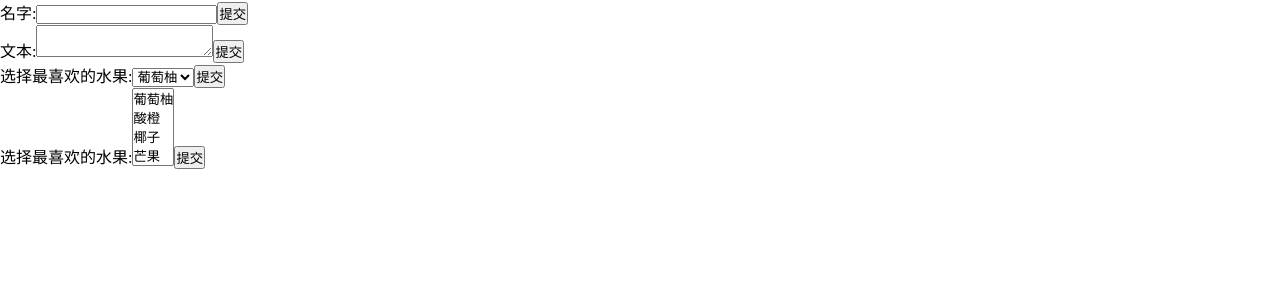
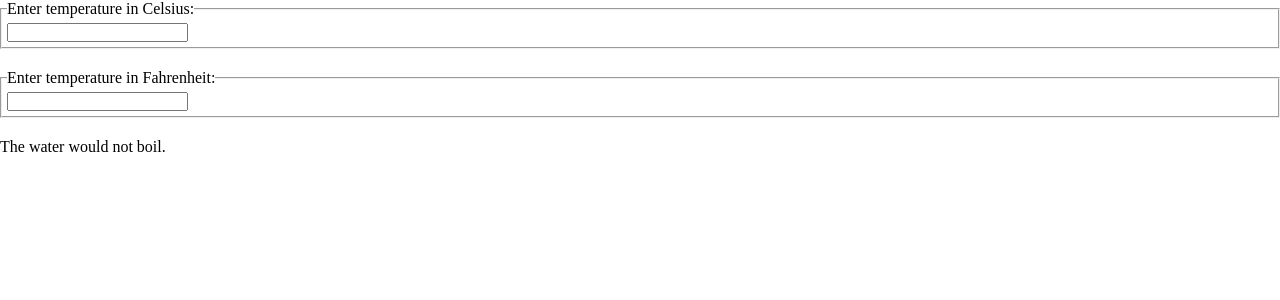
Before and after one commit to RedHeart001/demos, a React (Create React App) app: page / in a window 1280 px wide. Shown: the top 300 px of the page. Built offline with nearby package versions, Linux system fonts and the light colour scheme.

Commit message:
状态提升demo

```diff
--- a/src/index.js
+++ b/src/index.js
@@ -8,7 +8,7 @@
 import './index.css';
 // import "./olDemo/dynamicArcGis";
 // import './lifeCircle/react16';
-import './thisDemo';
+import './propsDemo';
 
 
 // import React from "react";
--- /dev/null
+++ b/src/propsDemo/index.js
@@ -0,0 +1,98 @@
+import React from "react";
+import ReactDOM from "react-dom";
+
+const scaleNames = {
+    c: 'Celsius',
+    f: 'Fahrenheit'
+};
+
+function toCelsius(fahrenheit) {
+    return (fahrenheit - 32) * 5 / 9;
+}
+
+function toFahrenheit(celsius) {
+    return (celsius * 9 / 5) + 32;
+}
+
+function tryConvert(temperature, convert) {
+    const input = parseFloat(temperature);
+    if (Number.isNaN(input)) {
+        return '';
+    }
+    const output = convert(input);
+    const rounded = Math.round(output * 1000) / 1000;
+    return rounded.toString();
+}
+
+function BoilingVerdict(props) {
+    if (props.celsius >= 100) {
+        return <p>The water would boil.</p>;
+    }
+    return <p>The water would not boil.</p>;
+}
+
+function TemperatureInput({ scale, temperature, onTemperatureChange }) {
+
+    const handleChange = (e) => {
+        onTemperatureChange({
+            scale,
+            temperature: e.target.value
+        });
+    }
+
+    return (
+        <fieldset style={{ 'marginBottom': '20px', 'padding': '5px' }}>
+            <legend>Enter temperature in {scaleNames[scale]}:</legend>
+            <input value={temperature}
+                onChange={handleChange} />
+        </fieldset>
+    )
+
+}
+
+
+class Calculator extends React.Component {
+    constructor(props) {
+        super(props);
+        this.state = {
+            scale: 'c',
+            temperature: ''
+        }
+    }
+
+    // 锁机制，逻辑交给上层，下层组件只负责渲染
+
+    handleChange = (lastChange) => {
+        this.setState({
+            ...lastChange
+        })
+    }
+
+    render() {
+        const { temperature, scale } = this.state;
+        const celsius = scale === 'c' ? temperature : tryConvert(temperature, toCelsius);
+        const fahrenheit = scale === 'f' ? temperature : tryConvert(temperature, toFahrenheit);
+        return (
+            <div>
+                <TemperatureInput scale="c" temperature={celsius} onTemperatureChange={this.handleChange} />
+                <TemperatureInput scale="f" temperature={fahrenheit} onTemperatureChange={this.handleChange} />
+                <BoilingVerdict celsius={parseFloat(celsius)} />
+            </div>
+        );
+    }
+
+
+
+}
+
+function App() {
+    return (
+        <Calculator />
+    )
+}
+
+
+ReactDOM.render(
+    <App />,
+    document.getElementById("root")
+);
```
